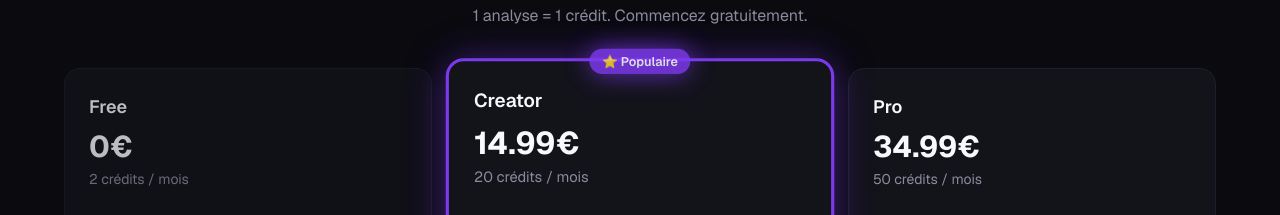
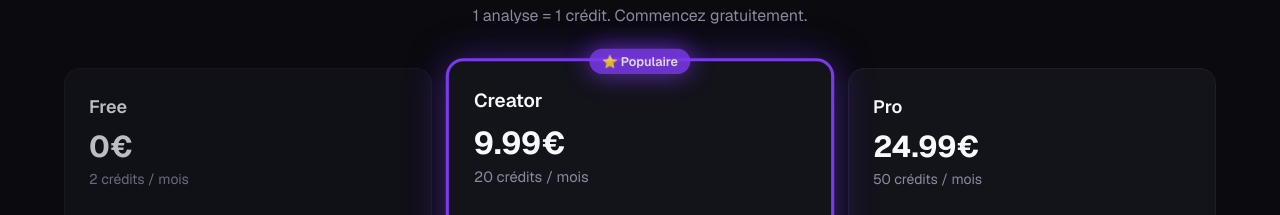
Before and after one commit to Liam2109/viralyz, a Next.js app: page / in a window 1280 px wide. Shown: the part 2040-2255 px from the top of the page. Built offline with nearby package versions, Linux system fonts and the light colour scheme.

Commit message:
fix: prix landing Creator 9.99 Pro 24.99

```diff
--- a/app/page.tsx
+++ b/app/page.tsx
@@ -247,7 +247,7 @@ des vidéos à 10x ma taille d'audience..."`}
                 ⭐ Populaire
               </span>
               <h3 className="text-lg font-semibold">Creator</h3>
-              <p className="mt-2 text-3xl font-bold">14.99€</p>
+              <p className="mt-2 text-3xl font-bold">9.99€</p>
               <p className="mt-1 text-sm text-muted">20 crédits / mois</p>
               <ul className="mt-6 space-y-2 text-sm text-muted">
                 <li>• Toutes plateformes</li>
@@ -264,7 +264,7 @@ des vidéos à 10x ma taille d'audience..."`}
             </div>
             <div className="pricing-card rounded-2xl border border-border bg-surface p-6">
               <h3 className="text-lg font-semibold">Pro</h3>
-              <p className="mt-2 text-3xl font-bold">34.99€</p>
+              <p className="mt-2 text-3xl font-bold">24.99€</p>
               <p className="mt-1 text-sm text-muted">50 crédits / mois</p>
               <ul className="mt-6 space-y-2 text-sm text-muted">
                 <li>• Tout Creator</li>
```
